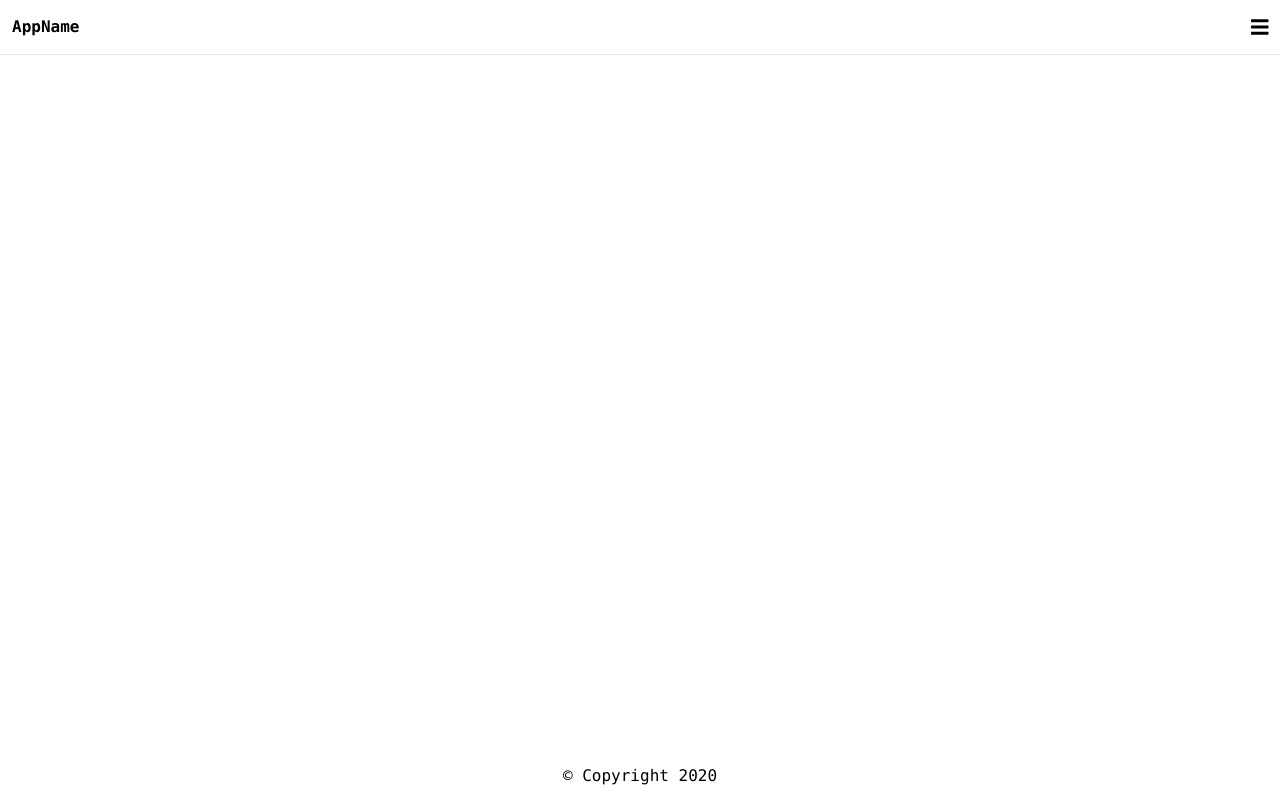
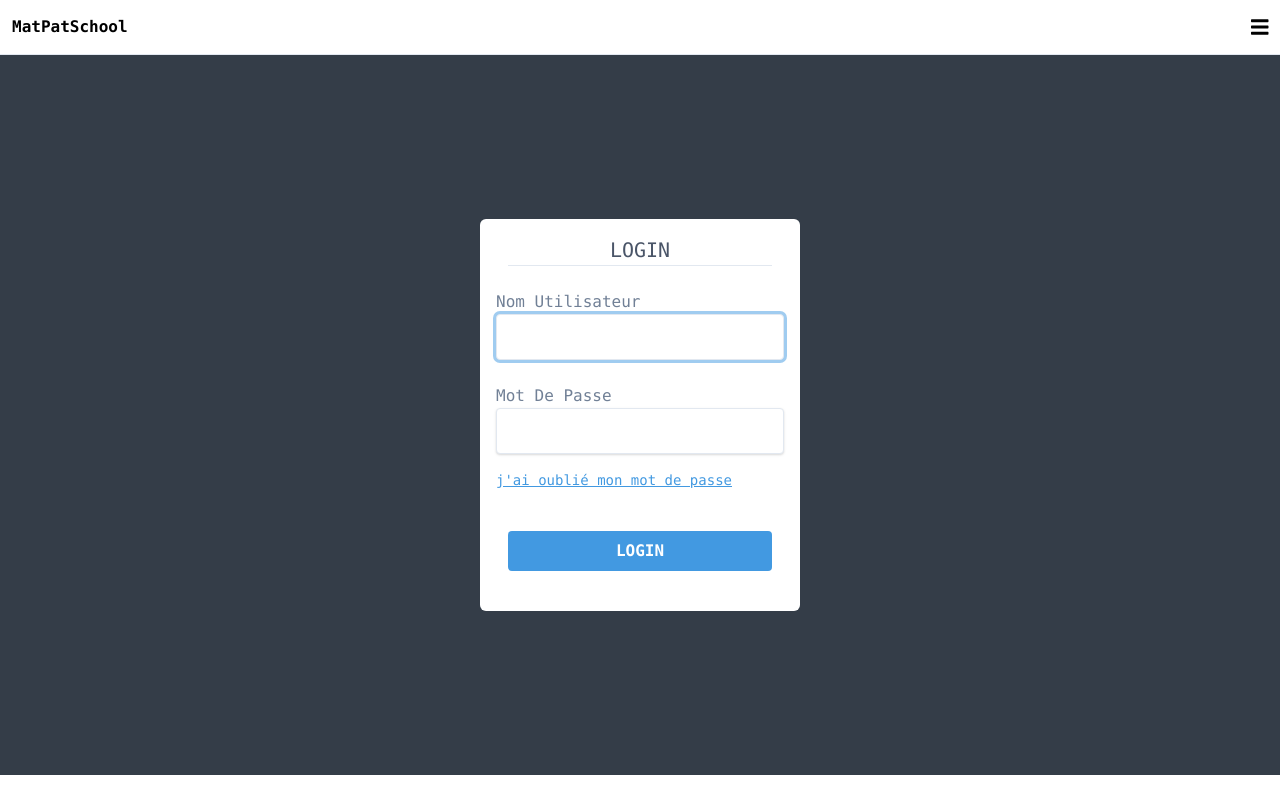
Before and after one commit to alexis-massa-bts/matPatSchool, a React (Create React App) app in the folder matpat-lms/: page /login in a window 1280 px wide. Built offline with nearby package versions, Linux system fonts and the light colour scheme.

Commit message:
update frontend

```diff
--- a/matpat-lms/src/App.js
+++ b/matpat-lms/src/App.js
@@ -8,6 +8,8 @@ import Header from './frontend/Components/Header'
 import Footer from './frontend/Components/Footer'
 import HomePage from './frontend/Views/Home'
 import AboutPage from './frontend/Views/About'
+import AuthentificationPage from './frontend/Views/Authentification'
+import CoursesPage from './frontend/Views/Courses'
 
 
 function App() {
@@ -21,18 +23,30 @@ function App() {
               <Switch>
                 <Route exact path="/">
 
-                     <HomePage />
+                  <HomePage />
 
                 </Route>
 
                 <Route path="/about">
 
-                    <AboutPage />
+                  <AboutPage />
+
+                </Route>
+
+                <Route path="/login">
+
+                  <AuthentificationPage />
+
+                </Route>
+
+                <Route path="/courses">
+
+                  <CoursesPage />
 
                 </Route>
               </Switch>
 
-              <Footer />
+
 
           </Router>
         </main>
--- a/matpat-lms/src/frontend/Components/Header.js
+++ b/matpat-lms/src/frontend/Components/Header.js
@@ -5,7 +5,7 @@ function Header(){
     return(
         <header className='border-b p-3 flex justify-between items-center'>
             <span className='font-bold'>
-                AppName
+                MatPatSchool
             </span>
 
             <Navigation />
--- /dev/null
+++ b/matpat-lms/src/frontend/Components/LoginForm.js
@@ -0,0 +1,55 @@
+import React, { useState } from 'react'
+
+function LoginForm(){
+    const [username, setUser] = useState("");
+    const [password, setPassword] = useState("");
+
+    function validateForm() {
+        console.log(username,password);
+        return username.length > 0 && password.length > 0;
+    }
+
+    function handleSubmit(event) {
+        event.preventDefault();
+      }
+
+    return (
+
+        <div className="text-gray-300 w-full sm:w-full md:w-2/4 lg:w-2/4 xl:w-1/4">
+
+            <div className="form_container bg-white text-gray-800 flex flex-col p-4 rounded-md">
+                <h1 className="text-center text-xl uppercase text-gray-700">Login</h1>
+                <hr className="mx-3" />
+
+                <form onSubmit={handleSubmit} className="my-6 flex flex-col justify-center align-center ">
+                    <label type="text" className="text-gray-600">Nom Utilisateur</label>
+
+                    <input value={username} autoFocus placeholder=""
+                    onChange={e => setUser(e.target.value)}
+                    className="shadow appearance-none border rounded w-full py-3 px-3 text-gray-700 leading-tight focus:outline-none focus:shadow-outline">
+                    </input> <br />
+
+                    <label className="text-gray-600">Mot De Passe</label>
+
+                    <input value={password} onChange={e => setPassword(e.target.value)}
+                    type="password"
+                    className="shadow appearance-none border rounded w-full py-3 px-3 text-gray-700 leading-tight focus:outline-none focus:shadow-outline"
+                    placeholder="">
+                    </input>
+
+                    <span className="text-blue-500 underline text-sm my-4 cursor-pointer w-20px align-self-center">
+                        j'ai oublié mon mot de passe
+                    </span> <br />
+
+                    <button className="bg-blue-500 hover:bg-blue-700 text-white font-bold mx-3 py-2 px-4 rounded uppercase"
+                    disabled={!validateForm()} type="submit">
+                        Login
+                    </button>
+
+                </form>
+            </div>
+        </div>
+    );
+}
+
+export default LoginForm;
--- a/matpat-lms/src/frontend/Components/NavigationMenu.js
+++ b/matpat-lms/src/frontend/Components/NavigationMenu.js
@@ -13,6 +13,10 @@ function NavigationMenu(props){
                     onClick={props.closeMenu}>Home</Link>
                 </li>
                 <li>
+                    <Link to="/courses" className='text-blue-500 py-3 border-t border-b block'
+                    onClick={props.closeMenu}>Mes Cours</Link>
+                </li>
+                <li>
                     <Link to="/about" className='text-blue-500 py-3 border-t border-b block'
                     onClick={props.closeMenu}>About</Link>
                 </li>
--- /dev/null
+++ b/matpat-lms/src/frontend/Views/Authentification.js
@@ -0,0 +1,13 @@
+import React from 'react'
+import LoginForm from '../Components/LoginForm'
+
+
+function AuthentificationPage(){
+    return(
+        <div className=' flex items-center justify-center h-page bg-primaryColor'>
+            <LoginForm />
+        </div>
+    );
+}
+
+export default AuthentificationPage;
--- /dev/null
+++ b/matpat-lms/src/frontend/Views/Courses.js
@@ -0,0 +1,73 @@
+import React from 'react'
+
+function CoursesPage(){
+    return(
+        <div className="bg-primaryColor h-full py-10">
+
+            <h1 className="flex justify-center text-white text-3xl mb-6">Mes Cours</h1>
+
+            <div className='p-3 text-gray-700 mx-48 rounded overflow-hidden shadow-lg bg-white sm:direction-column md:flex xl:flex mb-6 cursor-pointer'>
+                <img class="w-full max-w-sm mr-4" src="https://images.chesscomfiles.com/uploads/v1/lesson_course/8ba0f4de-6e57-11e8-b3b5-4bc0b74cd42e.26fa16e1.320x180o.b4244f444c1b@2x.png"
+                alt="Sunset in the mountains">
+            </img>
+
+                <div className="flex flex-col justify-between">
+                    <span className="font-bold text-xl" >How to move the pieces</span>
+                    <p>Lorem ipsum dolor sit amet, consectetur adipiscing elit, sed do eiusmod tempor incididunt ut labore et dolore magna aliqua.
+                        Ut enim ad minim veniam, quis nostrud exercitation ullamco laboris nisi ut aliquip ex ea commodo consequat. Duis aute irure
+                        dolor in reprehenderit in voluptate velit esse cillum dolore eu fugiat nulla pariatur.
+                    </p>
+                    <span className="font-bold">02/06/2020</span>
+                </div>
+            </div>
+
+            <div className='p-3 text-gray-700 mx-48 rounded overflow-hidden shadow-lg bg-white sm:direction-column md:flex xl:flex mb-6 cursor-pointer'>
+                <img class="w-full max-w-sm mr-4" src="https://images.chesscomfiles.com/uploads/v1/lesson_course/8ba0f4de-6e57-11e8-b3b5-4bc0b74cd42e.26fa16e1.320x180o.b4244f444c1b@2x.png"
+                alt="Sunset in the mountains">
+            </img>
+
+                <div className="flex flex-col justify-between">
+                    <span className="font-bold text-xl" >How to move the pieces</span>
+                    <p>Lorem ipsum dolor sit amet, consectetur adipiscing elit, sed do eiusmod tempor incididunt ut labore et dolore magna aliqua.
+                        Ut enim ad minim veniam, quis nostrud exercitation ullamco laboris nisi ut aliquip ex ea commodo consequat. Duis aute irure
+                        dolor in reprehenderit in voluptate velit esse cillum dolore eu fugiat nulla pariatur.
+                    </p>
+                    <span className="font-bold">02/06/2020</span>
+                </div>
+            </div>
+
+            <div className='p-3 text-gray-700 mx-48 rounded overflow-hidden shadow-lg bg-white sm:direction-column md:flex xl:flex mb-6 cursor-pointer'>
+                <img class="w-full max-w-sm mr-4" src="https://images.chesscomfiles.com/uploads/v1/lesson_course/8ba0f4de-6e57-11e8-b3b5-4bc0b74cd42e.26fa16e1.320x180o.b4244f444c1b@2x.png"
+                alt="Sunset in the mountains">
+            </img>
+
+                <div className="flex flex-col justify-between">
+                    <span className="font-bold text-xl" >How to move the pieces</span>
+                    <p>Lorem ipsum dolor sit amet, consectetur adipiscing elit, sed do eiusmod tempor incididunt ut labore et dolore magna aliqua.
+                        Ut enim ad minim veniam, quis nostrud exercitation ullamco laboris nisi ut aliquip ex ea commodo consequat. Duis aute irure
+                        dolor in reprehenderit in voluptate velit esse cillum dolore eu fugiat nulla pariatur.
+                    </p>
+                    <span className="font-bold">02/06/2020</span>
+                </div>
+            </div>
+
+            <div className='p-3 text-gray-700 mx-48 rounded overflow-hidden shadow-lg bg-white sm:direction-column md:flex xl:flex mb-6 cursor-pointer'>
+                <img class="w-full max-w-sm mr-4" src="https://images.chesscomfiles.com/uploads/v1/lesson_course/8ba0f4de-6e57-11e8-b3b5-4bc0b74cd42e.26fa16e1.320x180o.b4244f444c1b@2x.png"
+                alt="Sunset in the mountains">
+            </img>
+
+                <div className="flex flex-col justify-between">
+                    <span className="font-bold text-xl" >How to move the pieces</span>
+                    <p>Lorem ipsum dolor sit amet, consectetur adipiscing elit, sed do eiusmod tempor incididunt ut labore et dolore magna aliqua.
+                        Ut enim ad minim veniam, quis nostrud exercitation ullamco laboris nisi ut aliquip ex ea commodo consequat. Duis aute irure
+                        dolor in reprehenderit in voluptate velit esse cillum dolore eu fugiat nulla pariatur.
+                    </p>
+                    <span className="font-bold">02/06/2020</span>
+                </div>
+            </div>
+
+        </div>
+    );
+}
+
+export default CoursesPage;
```
Also changed, not shown: matpat-lms/public/index.html (+0 -17 lines).
